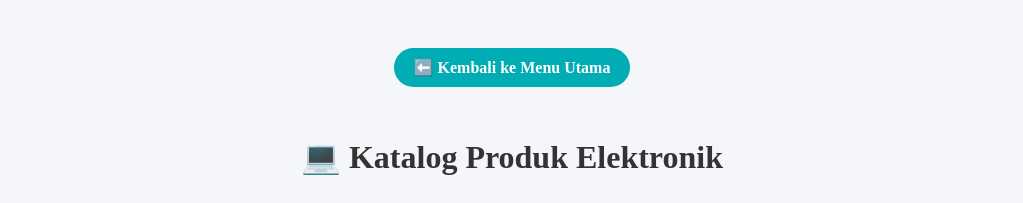
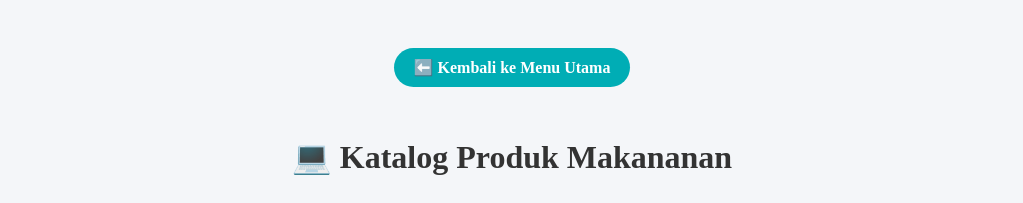
Before and after one commit to LinkMulti/Toko-Online, a plain HTML site: page makanan/index.html in a window 1280 px wide. Shown: the top 203 px of the page, without its empty margins (128-1151 px from the left). Drawn offline with Linux system fonts and the light colour scheme.

Commit message:
update katalog makanan

```diff
--- a/makanan/index.html
+++ b/makanan/index.html
@@ -3,16 +3,14 @@
 <head>
     <meta charset="UTF-8">
     <meta name="viewport" content="width=device-width, initial-scale=1.0">
-    <title>Katalog Elektronik - Toko Kami</title>
+    <title>Katalog Makanan - Toko Kami</title>
     <!-- MENGHUBUNGKAN KE FILE STYLES.CSS DI FOLDER UTAMA -->
     <link rel="stylesheet" href="../styles.css">
 </head>
 <!-- Menggunakan class 'katalog-page' agar desainnya tidak berantakan dengan halaman utama -->
 <body class="katalog-page">
-
     <a href="../index.html" class="back-btn">⬅️ Kembali ke Menu Utama</a>
-    <h1 class="product-title">💻 Katalog Produk Elektronik</h1>
-
+    <h1 class="product-title">💻 Katalog Produk Makananan</h1>
     <div class="grid">
         <div class="card">
     <!-- Ganti src-nya mengarah ke folder images dan nama foto Anda -->
```
